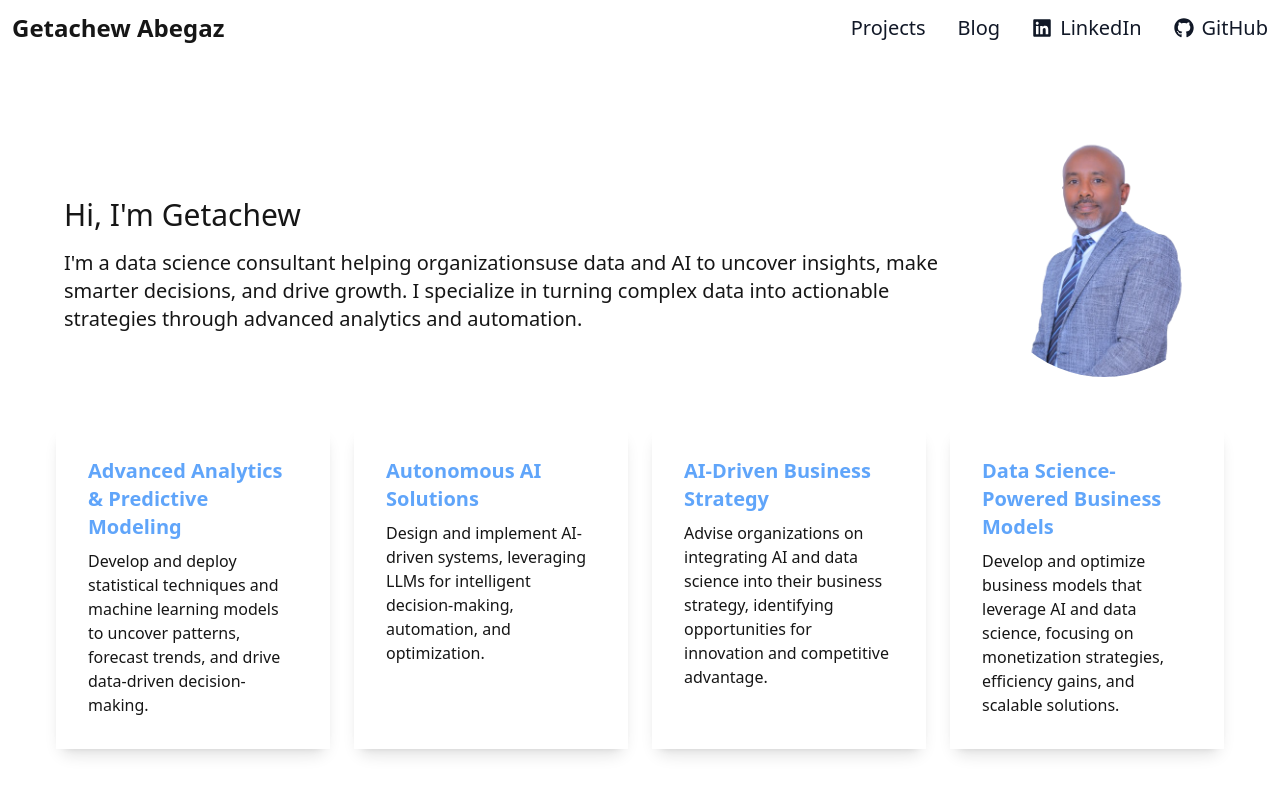
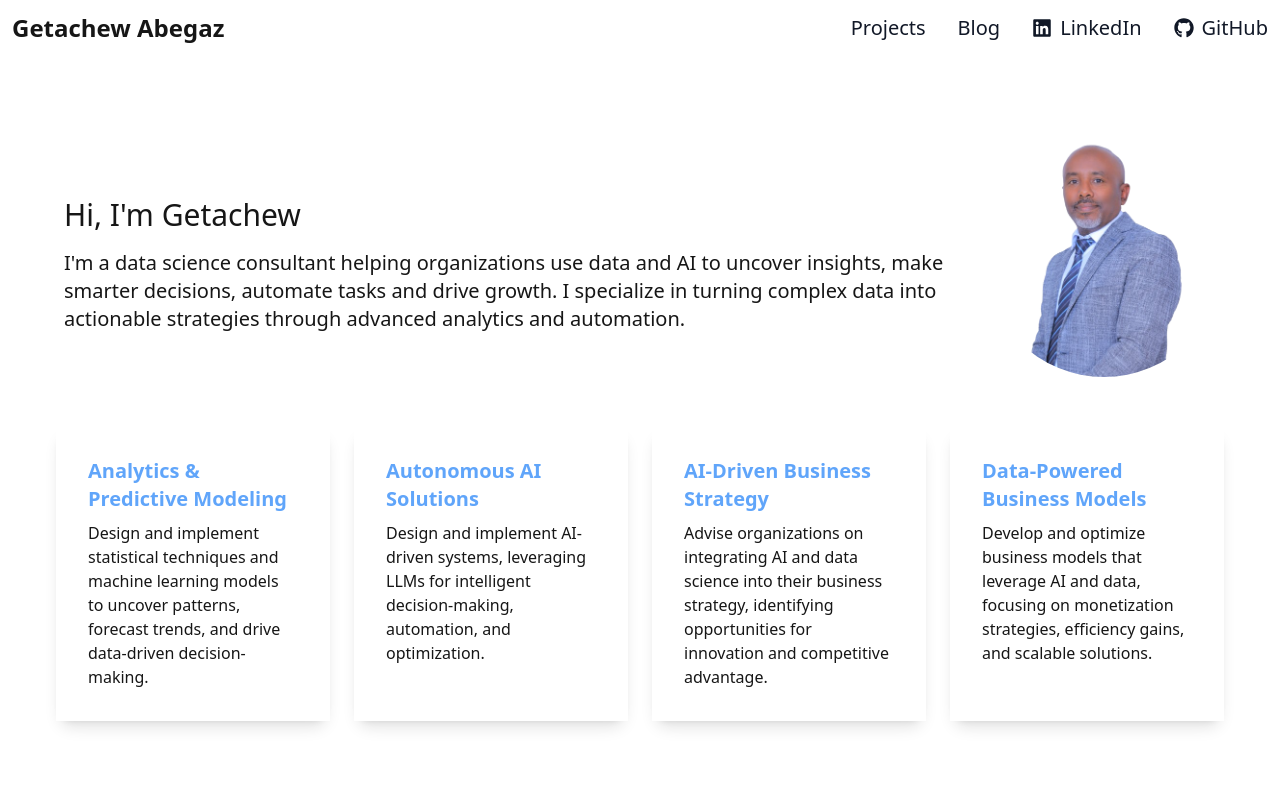
Before and after one commit to gabegaz/gabegaz.github.io, a Next.js app: page / in a window 1280 px wide. Shown: the top 800 px of the page. Built offline with nearby package versions, Linux system fonts and the light colour scheme.

Commit message:
skills edited

```diff
--- a/app/home/skills.tsx
+++ b/app/home/skills.tsx
@@ -1,7 +1,7 @@
 const projects = [
     {
-        title: "Advanced Analytics & Predictive Modeling",
-        description: "Develop and deploy statistical techniques and machine learning models to uncover patterns, forecast trends, and drive data-driven decision-making.",
+        title: "Analytics & Predictive Modeling",
+        description: "Design and implement statistical techniques and machine learning models to uncover patterns, forecast trends, and drive data-driven decision-making.",
     },
     {
         title: "Autonomous AI Solutions",
@@ -12,8 +12,8 @@ const projects = [
         description: "Advise organizations on integrating AI and data science into their business strategy, identifying opportunities for innovation and competitive advantage.",
     },
     {
-        title: "Data Science-Powered Business Models",
-        description: "Develop and optimize business models that leverage AI and data science, focusing on monetization strategies, efficiency gains, and scalable solutions.",
+        title: "Data-Powered Business Models",
+        description: "Develop and optimize business models that leverage AI and data, focusing on monetization strategies, efficiency gains, and scalable solutions.",
     },
 ];
 
--- a/app/page.tsx
+++ b/app/page.tsx
@@ -18,7 +18,7 @@ export default function Home() {
           <h1 className="text-2xl md:text-3xl font-normal mb-4">
             Hi, I&apos;m <span className="">Getachew</span></h1>
           <p className="text-lg md:text-xl mb-4">
-            I&apos;m a data science consultant helping organizationsuse data and AI to uncover insights, make smarter decisions, and drive growth. I specialize in turning complex data into actionable strategies through advanced analytics and automation.
+            I&apos;m a data science consultant helping organizations use data and AI to uncover insights, make smarter decisions, automate tasks and drive growth. I specialize in turning complex data into actionable strategies through advanced analytics and automation.
           </p>
         </div>
 
```
